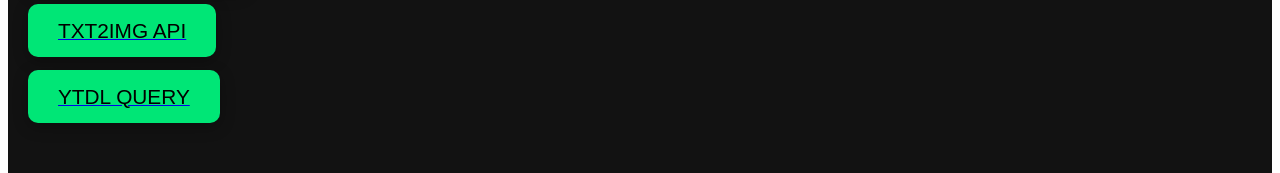
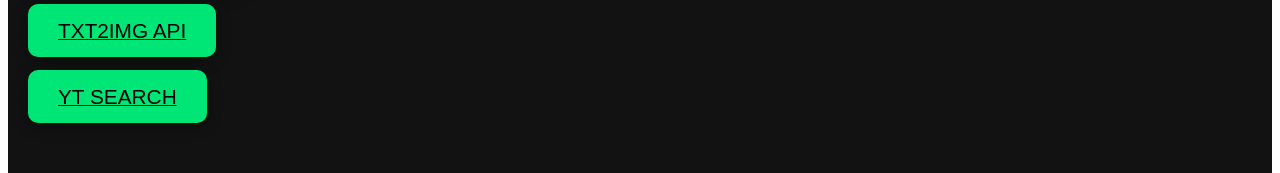
Before and after one commit to Hiddenleaf456/Hmmmm, a Next.js app: page /api-list in a window 1280 px wide. Shown: the part 314-487 px from the top of the page. Built offline with nearby package versions, Linux system fonts and the light colour scheme.

Commit message:
Update api-list.js

```diff
--- a/pages/api-list.js
+++ b/pages/api-list.js
@@ -126,7 +126,7 @@ export default function ApiList() {
               e.target.style.backgroundColor = '#00e676';
               e.target.style.transform = 'scale(1)';
             }}>
-              YTDL QUERY
+              YT SEARCH
             </a>
           </Link>
         </div>
```
